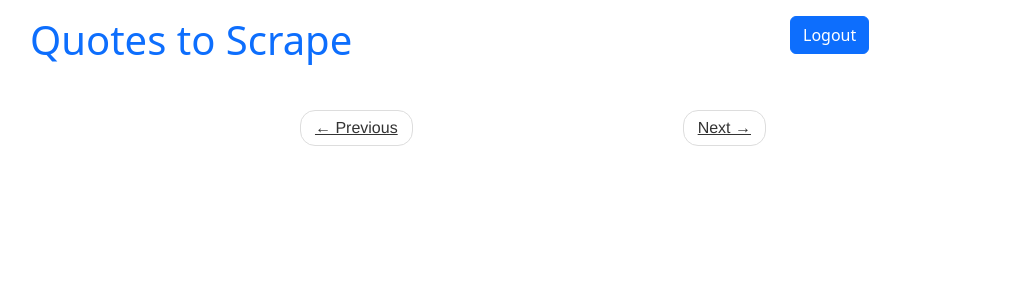
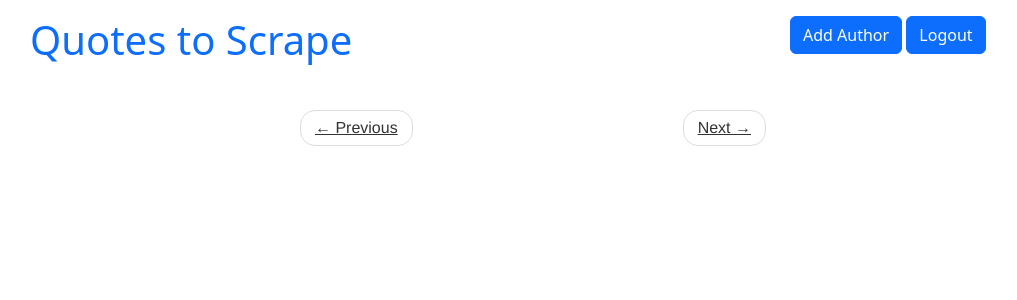
Before and after one commit to Korniev/Quotes-WebSite-Django, a Django app: page / in a window 1280 px wide. Shown: the top 300 px of the page, without its empty margins (52-1069 px from the left). Run offline with Django 5.2, Linux system fonts and the light colour scheme; the visitor is signed in with stand-in values (Sample User, id 1); data that the repository does not hold is empty.

Commit message:
updated quotes

```diff
--- a/quotes_website/quotes/templates/quotes/base.html
+++ b/quotes_website/quotes/templates/quotes/base.html
@@ -22,10 +22,11 @@
         <div class="col-md-4">
             <p>
                 {% if user.is_authenticated %}
+                <a href="{% url 'quotes:add_author' %}" class="btn btn-primary">Add Author</a>
                 <a href="{% url 'users:logout' %}" class="btn btn-primary">Logout</a>
                 {% else %}
                 <a href="{% url 'users:signup' %}" class="btn btn-primary">Signup</a>
-                        <a href="{% url 'users:login' %}" class="btn btn-primary" >Login</a>
+                <a href="{% url 'users:login' %}" class="btn btn-primary">Login</a>
                 {% endif %}
             </p>
         </div>
--- a/quotes_website/quotes/urls.py
+++ b/quotes_website/quotes/urls.py
@@ -7,4 +7,5 @@ app_name = 'quotes'
 urlpatterns = [
     path('', views.main, name='root'),
     path('<int:page>', views.main, name='root_paginate'),
+    path('add_author/', views.add_author, name='add_author'),
 ]
--- a/quotes_website/quotes/views.py
+++ b/quotes_website/quotes/views.py
@@ -1,13 +1,54 @@
-from django.shortcuts import render
+from django.shortcuts import render, redirect
+from django.core.paginator import Paginator
+from django.contrib.auth.decorators import login_required
+from .forms import AuthorForm
 from .utils import get_mongo_db
-from django.core.paginator import Paginator
+from .models import Author, Quote
+
+
 # Create your views here.
 
 
 def main(request, page=1):
     db = get_mongo_db()
-    quotes = db.quotes.find()
+    quotes = db.quotes.find().sort("created_at", -1)
     per_page = 10
     paginator = Paginator(list(quotes), per_page=per_page)
     quotes_on_page = paginator.page(page)
     return render(request, 'quotes/index.html', context={'quotes': quotes_on_page})
+
+
+@login_required
+def add_author(request):
+    if request.method == 'POST':
+        author_form = AuthorForm(request.POST)
+        if author_form.is_valid():
+            # Зберігаємо автора в базі даних Django
+            new_author = author_form.save()
+
+            # Додавання цитати
+            quote_text = author_form.cleaned_data['quote']
+            if quote_text:
+                # Створення нової цитати зі збереженим автором
+                new_quote = Quote(quote=quote_text, author=new_author)
+                new_quote.save()
+                # Додавання тегів до цитати
+                for tag in author_form.cleaned_data['tags']:
+                    new_quote.tags.add(tag)
+                new_quote.save()
+
+                # Тут додаємо автора та цитату в MongoDB
+                db = get_mongo_db()
+                author_data = {
+                    'fullname': new_author.fullname,
+                    'born_date': new_author.born_date,
+                    'born_location': new_author.born_location,
+                    'description': new_author.description
+                }
+                db.authors.insert_one(author_data)
+                db.quotes.insert_one({'quote': quote_text, 'author': author_data})
+
+            return redirect('quotes:root')
+    else:
+        author_form = AuthorForm()
+    return render(request, 'quotes/add_author.html', {'form': author_form})
```
Also changed, not shown: quotes_website/quotes/forms.py (added, +11 -0 lines), quotes_website/quotes/templates/quotes/add_author.html (added, +10 -0 lines). Lines whose indentation alone changed are shown as unchanged.
